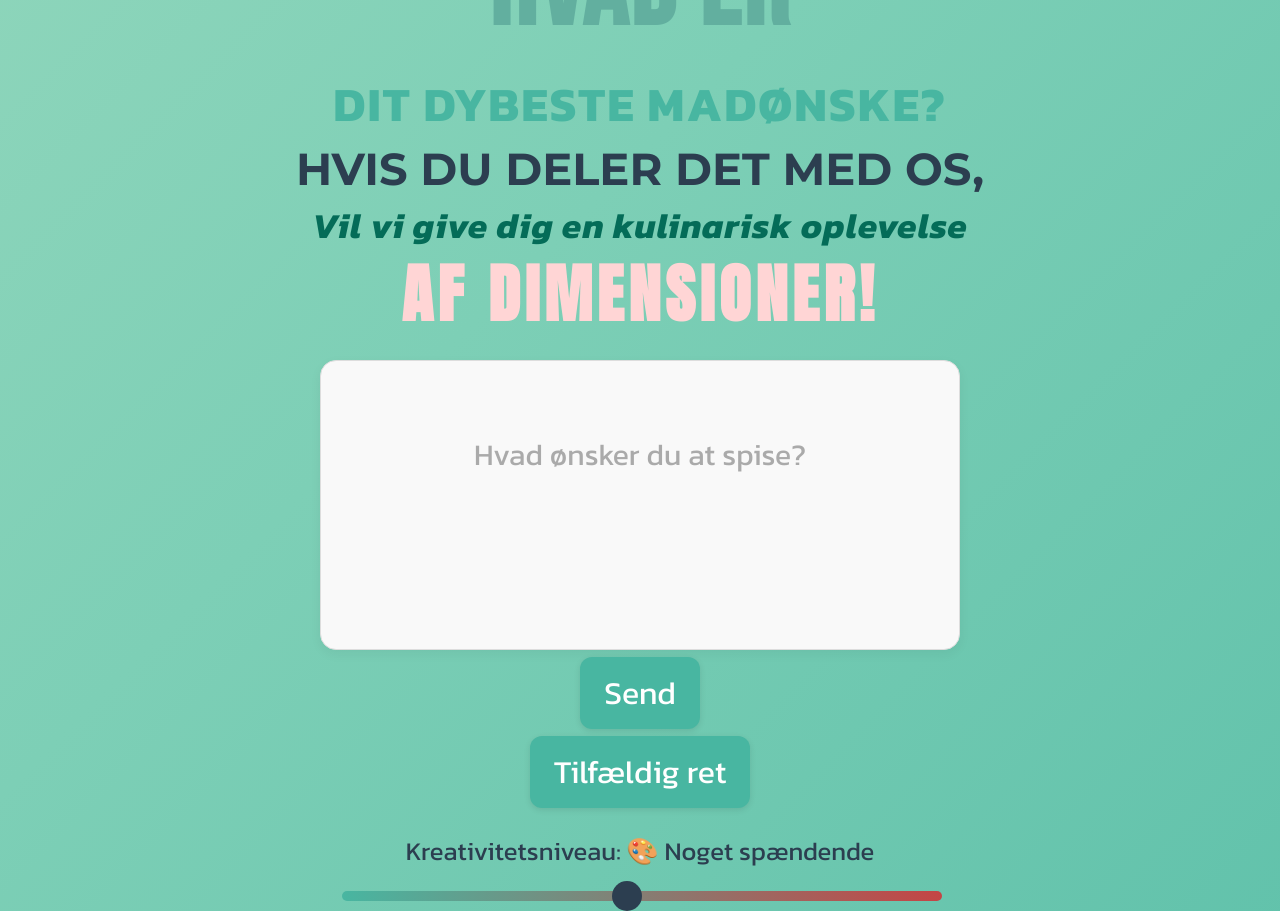
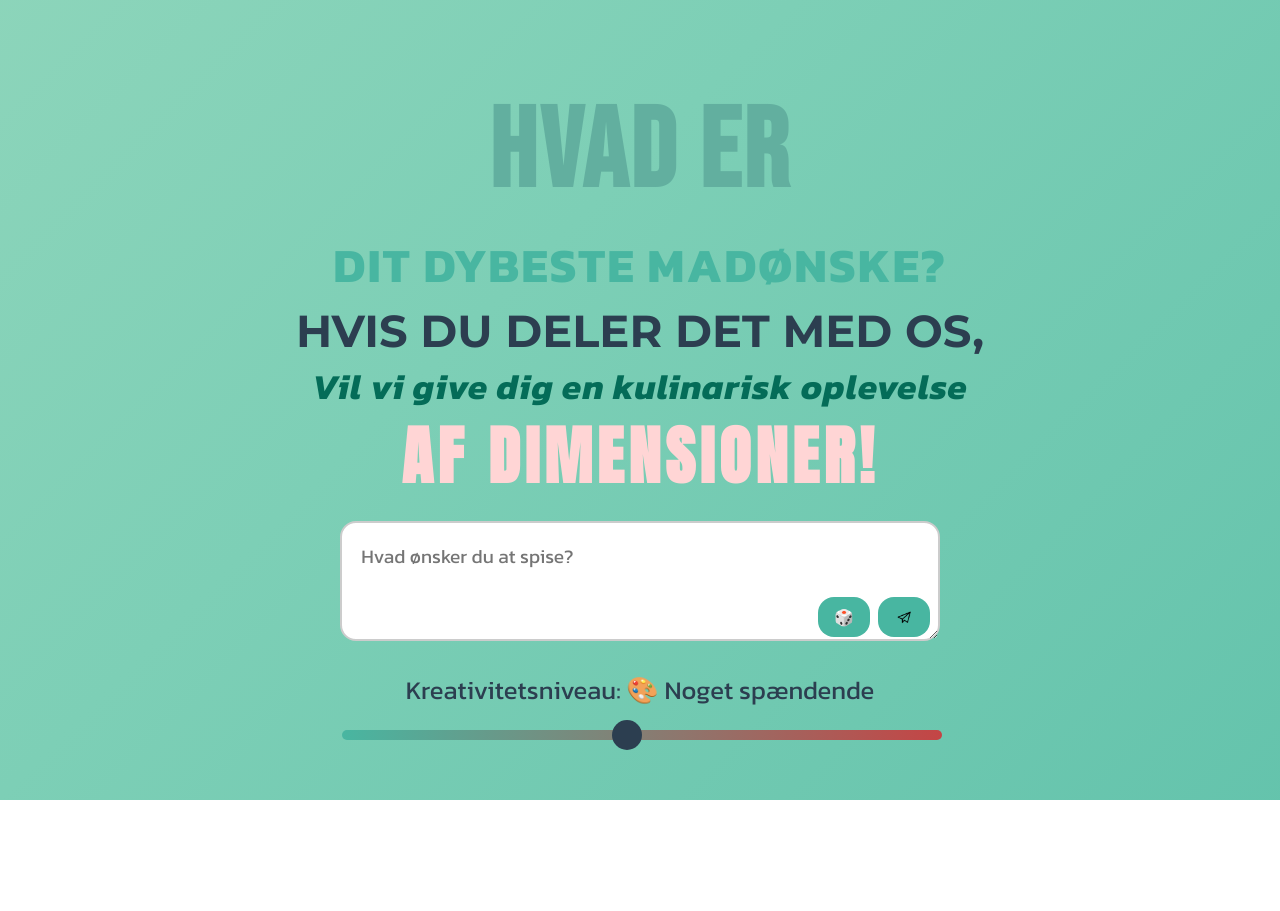
Before and after one commit to SnackyG/LlmFrontendProject, a website: page input/input.html in a window 1280 px wide. After the commit the page ends 800 px from the top, so only its background shows below. Drawn offline with Linux system fonts and the light colour scheme.

Commit message:
Made buttons more modern

```diff
--- a/input/input.css
+++ b/input/input.css
@@ -59,58 +59,55 @@
     letter-spacing: 5px;
 }
 
+.textarea-wrapper {
+    position: relative;
+    width: 100%;
+    max-width: 600px;
+    margin: 0 auto;
+}
+
 #prompt {
     width: 100%;
-    max-width: 600px;
-    min-height: 250px;
-    background: #f9f9f9;
+    height: 120px;
     padding: 1.2rem;
+    padding-right: 100px; /* space for buttons */
+    font-size: 1.2rem;
+    font-family: "Kanit", sans-serif;
     border-radius: 1rem;
-    border: 1px solid #ddd;
-    box-shadow: 0 4px 12px rgba(0, 0, 0, 0.05);
-    resize: none;
-    font-family: "Kanit", sans-serif;
-    font-size: 2rem;
-    line-height: 1.5;
-    color: #333;
-    transition: border-color 0.3s, box-shadow 0.3s;
+    border: 2px solid #ccc;
+    box-sizing: border-box;
+    resize: vertical;
 }
 
-#prompt:focus {
-    outline: none;
-    border-color: #48b6a1;
-    box-shadow: 0 0 0 4px rgba(124, 58, 237, 0.2);
+.button-overlay {
+    position: absolute;
+    bottom: 10px;
+    right: 10px;
+    display: flex;
+    gap: 8px;
 }
-#prompt::placeholder {
-    color: #aaa;
-    text-align: center;
-    line-height: 150px;
-    font-size: 30px;
+#paperplaneLogo {
+    display: block flex;
+    width: 20px;
+    height: 20px;
 }
 
-#promptBtn, #randomBtn {
-    width: auto;
-    height: auto;
-    padding: 0.75rem 1.5rem;
-    font-size: 2rem;
+#promptBtn,
+#randomBtn {
+    padding: 0.5rem 1rem;
+    font-family: "Kanit", sans-serif;
+    font-size: 1rem;
     border: none;
-    border-radius: 0.75rem;
-    margin-top: 7px;
-    background-color: #48b6a1;
+    border-radius: 1rem;
+    cursor: pointer;
+    background: #48b6a1;
     color: white;
-    cursor: pointer;
-    transition: transform 0.2s ease, box-shadow 0.2s ease;
-    font-family: "Kanit", sans-serif;
-    box-shadow: 0 2px 6px rgba(0, 0, 0, 0.1);
+    transition: background 0.3s ease;
 }
 
-#promptBtn:hover, #randomBtn:hover {
-    transform: scale(1.05);
-    box-shadow: 0 4px 12px rgba(0, 0, 0, 0.15);
-}
-
-#promptBtn:active, #randomBtn:active {
-    transform: scale(0.98);
+#promptBtn:hover,
+#randomBtn:hover {
+    background: #2c3e50;
 }
 
 #creativitySliderContainer {
@@ -160,7 +157,6 @@
     flex-direction: column;
     align-items: center;
     justify-content: center;
-    margin-top: 20px;
     font-family: "Anton", sans-serif;
     color: #eca3a3;
 
--- a/input/input.html
+++ b/input/input.html
@@ -16,7 +16,7 @@
 
 <div id="loadingScreen" class="loading-screen">
     <div class="spinner"></div>
-    <p>Loading...</p>
+    <p>Skaber din opskrift!</p>
 </div>
 <div id="promptContainer">
     <h1 id="promptHeader">
@@ -26,16 +26,21 @@
         <span class="italics-text">Vil vi give dig en kulinarisk oplevelse</span>
         <span class="extra-large-text">AF DIMENSIONER!</span>
     </h1>
-    <textarea id="prompt" placeholder="Hvad ønsker du at spise?"></textarea>
-    <button id="promptBtn">Send</button>
 
-    <button id="randomBtn">Tilfældig ret</button>
+    <div class="textarea-wrapper">
+        <textarea id="prompt" placeholder="Hvad ønsker du at spise?"></textarea>
+        <div class="button-overlay">
+            <button id="randomBtn">🎲</button>
+            <button id="promptBtn">
+                <img src="../images/paperplanelogo.png" alt="" id="paperplaneLogo">
+            </button>
+        </div>
+    </div>
 
     <div id="creativitySliderContainer">
         <label id="creativityLabel">Kreativitetsniveau: 🎨 Noget spændende</label>
         <input type="range" id="creativitySlider" min="0.1" max="2.0" step="0.1" value="1.0">
     </div>
-
 </div>
 
 </body>
--- a/input/input.js
+++ b/input/input.js
@@ -39,7 +39,7 @@ function sendPrompt() {
             setTimeout(() => {
                 localStorage.setItem('generatedRecipe', JSON.stringify(recipe));
                 window.location.href = "../recipe/recipe.html";
-            }, 2000);
+            }, 5);
         })
         .catch(error => {
             console.error('Der opstod en fejl:', error);
@@ -161,8 +161,6 @@ function startContinuousFoodAnimation() {
         // Clear the previous interval and set a new one with the updated interval time
         clearInterval(intervalId);
         intervalId = setInterval(updateInterval, intervalTime); // Reset the interval with the new time
-
-        console.log("New interval time:", intervalTime);
     }
 
     intervalId = setInterval(updateInterval, intervalTime); // Start the first interval
```
Also changed, not shown: images/paperplanelogo.png (added).
